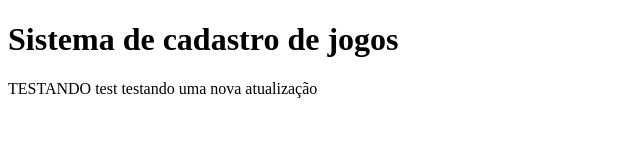
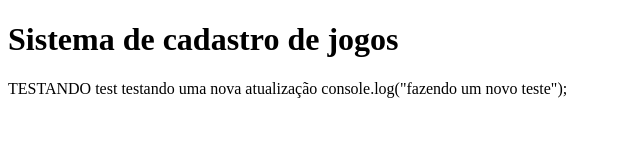
Before and after one commit to matheuseitelcampelo/sistemas-de-cadastro, a plain HTML site: page index.html in a window 1280 px wide. Shown: the whole page, without its empty margins (0-640 px from the left). Drawn offline with Linux system fonts and the light colour scheme.

Commit message:
novo commit

```diff
--- a/index.html
+++ b/index.html
@@ -14,5 +14,6 @@
     testando
     uma nova
     atualização
+    console.log("fazendo um novo teste");
 </body>
 </html>
```
